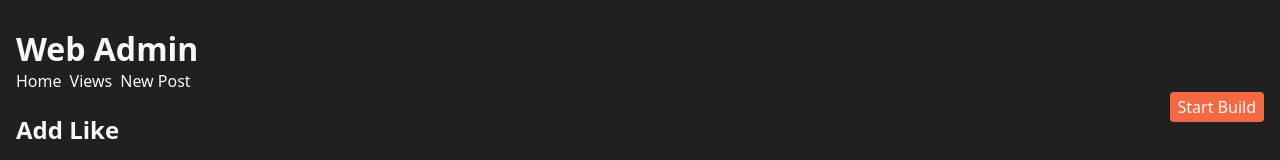
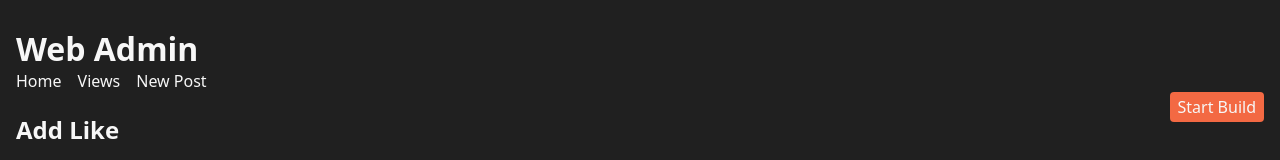
Before and after one commit to georgemblack/web-admin, a React app: page /#/ in a window 1280 px wide. Shown: the top 160 px of the page. Built offline with nearby package versions, Linux system fonts and the light colour scheme; no server answers; sample sign-in values are in the browser's storage.

Commit message:
Increase nav spacing

```diff
--- a/public/main.css
+++ b/public/main.css
@@ -51,7 +51,7 @@ nav {
 }
 
 nav a {
-  margin: 0 0.5em 0 0;
+  margin: 0 1em 0 0;
   cursor: pointer;
 }
 
```
